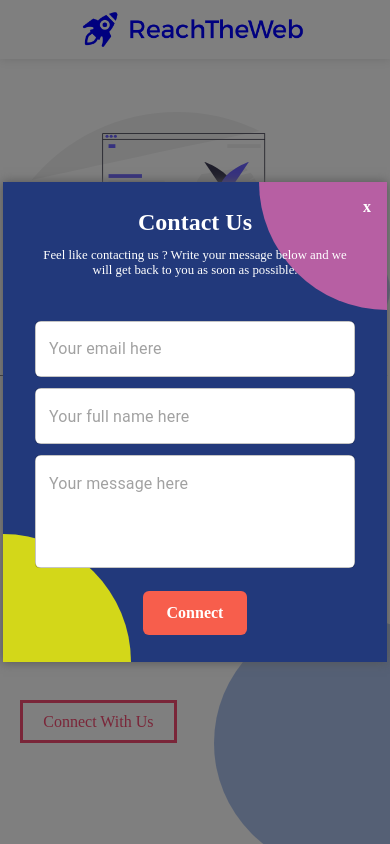
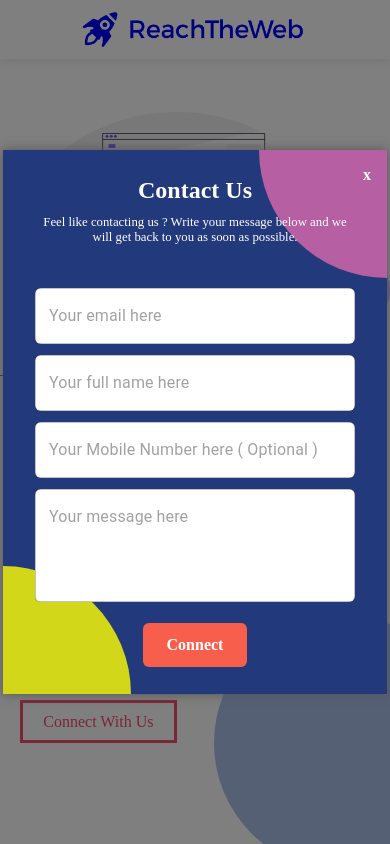
Before and after one commit to ksrr71/rrinfosolution, a Next.js app: page / in a window 390 px wide. Both pictures are taken after a click on the button "Connect With Us". Shown: the top 844 px of the page. Built offline with nearby package versions, Linux system fonts and the light colour scheme; a web font is replaced by a local one.

Commit message:
contact-us-mobile

```diff
--- a/pages/new-contacts.jsx
+++ b/pages/new-contacts.jsx
@@ -6,9 +6,10 @@ import axios from "axios";
 import { getAllContactsURL } from "../Utils/constants";
 
 const columns = [
-  { field: "id", headerName: "Id", width: 80 },
-  { field: "name", headerName: "Name", width: 130 },
+  { field: "id", headerName: "Id", width: 65 },
+  { field: "name", headerName: "Name", width: 160 },
   { field: "email", headerName: "Email", width: 300 },
+  { field: "mobile", headerName: "Mobile", width: 150 },
   { field: "date", headerName: "Date", width: 130 },
   {
     field: "message",
--- a/src/components/ContactUsForm/ContactUs.jsx
+++ b/src/components/ContactUsForm/ContactUs.jsx
@@ -30,6 +30,7 @@ export default function ContactUs({ open, handleClose }) {
 
   const [name, setName] = useState("");
   const [email, setEmail] = useState("");
+  const [mobile, setMobile] = useState("");
   const [message, setMessage] = useState("");
 
   const [error, setError] = useState("");
@@ -61,6 +62,7 @@ export default function ContactUs({ open, handleClose }) {
       name,
       message,
       email,
+      mobile,
     };
     axios
       .post(addNewContactURL, data)
@@ -132,6 +134,17 @@ export default function ContactUs({ open, handleClose }) {
 
               <TextField
                 required
+                value={mobile}
+                type="number"
+                id="outlined-required"
+                placeholder="Your Mobile Number here ( Optional )"
+                variant="outlined"
+                onChange={({ target }) => setMobile(target.value)}
+                className={classes.field}
+              />
+
+              <TextField
+                required
                 multiline
                 rows={4}
                 value={message}
--- a/src/components/ContactUsForm/styles.module.scss
+++ b/src/components/ContactUsForm/styles.module.scss
@@ -3,7 +3,7 @@
 .container {
   display: flex;
   width: 24rem;
-  height: 30rem;
+  height: 34rem;
   overflow: hidden;
   padding: 1rem 2rem;
   position: relative;
```
Also changed, not shown: 1 other file (tests, documents, lock files or other folders).
